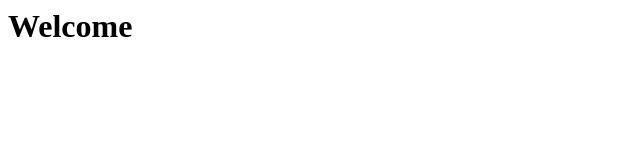
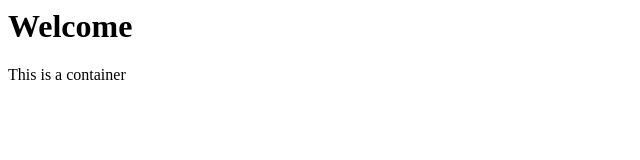
Before and after one commit to kis7han/myrepo, a plain HTML site: page index.html in a window 1280 px wide. Shown: the whole page, without its empty margins (0-640 px from the left). Drawn offline with Linux system fonts and the light colour scheme.

Commit message:
Added Div Container

```diff
--- a/index.html
+++ b/index.html
@@ -6,5 +6,6 @@
 </head>
 <body>
     <h1>Welcome</h1>
+    <div>This is a container</div>
 </body>
 </html>
```
